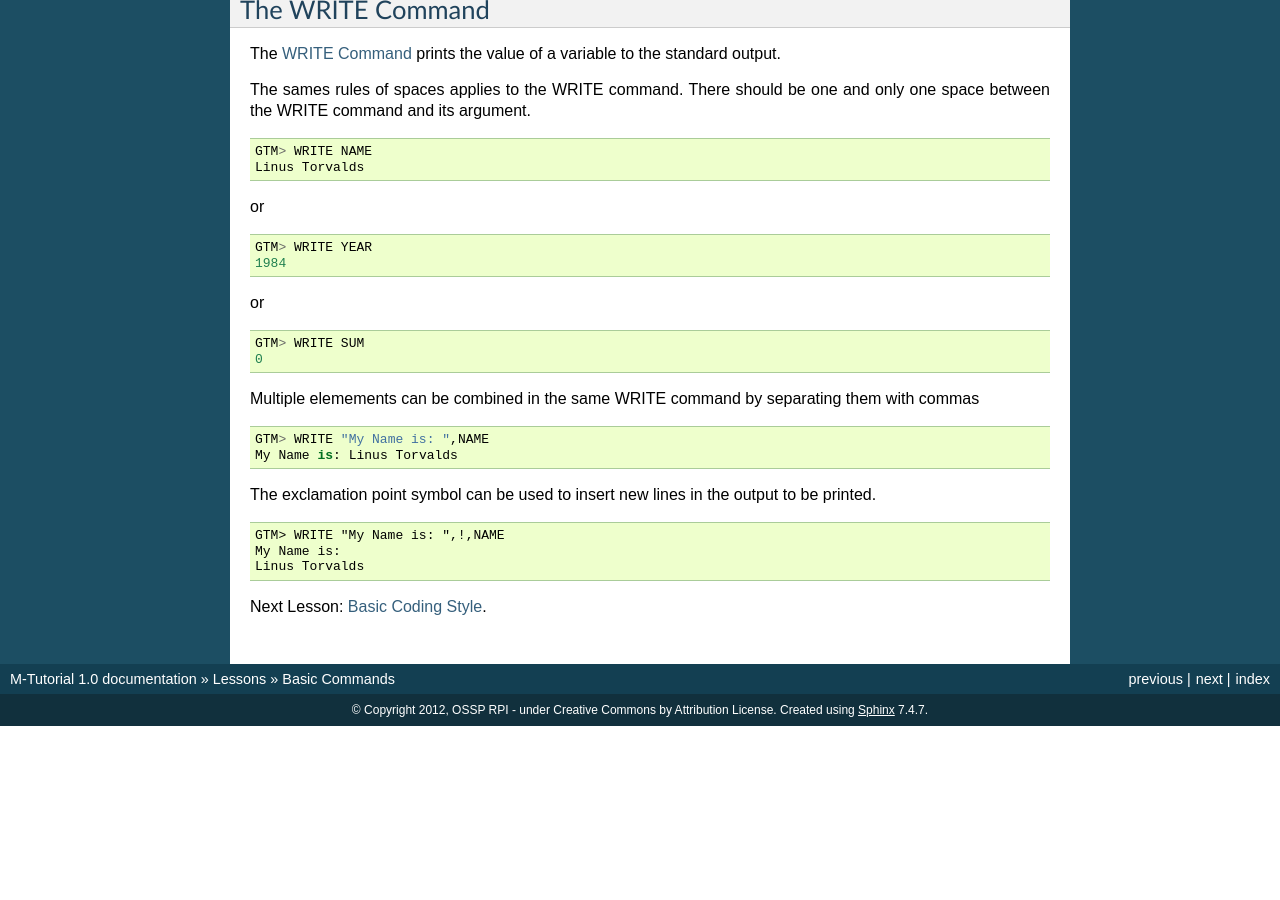
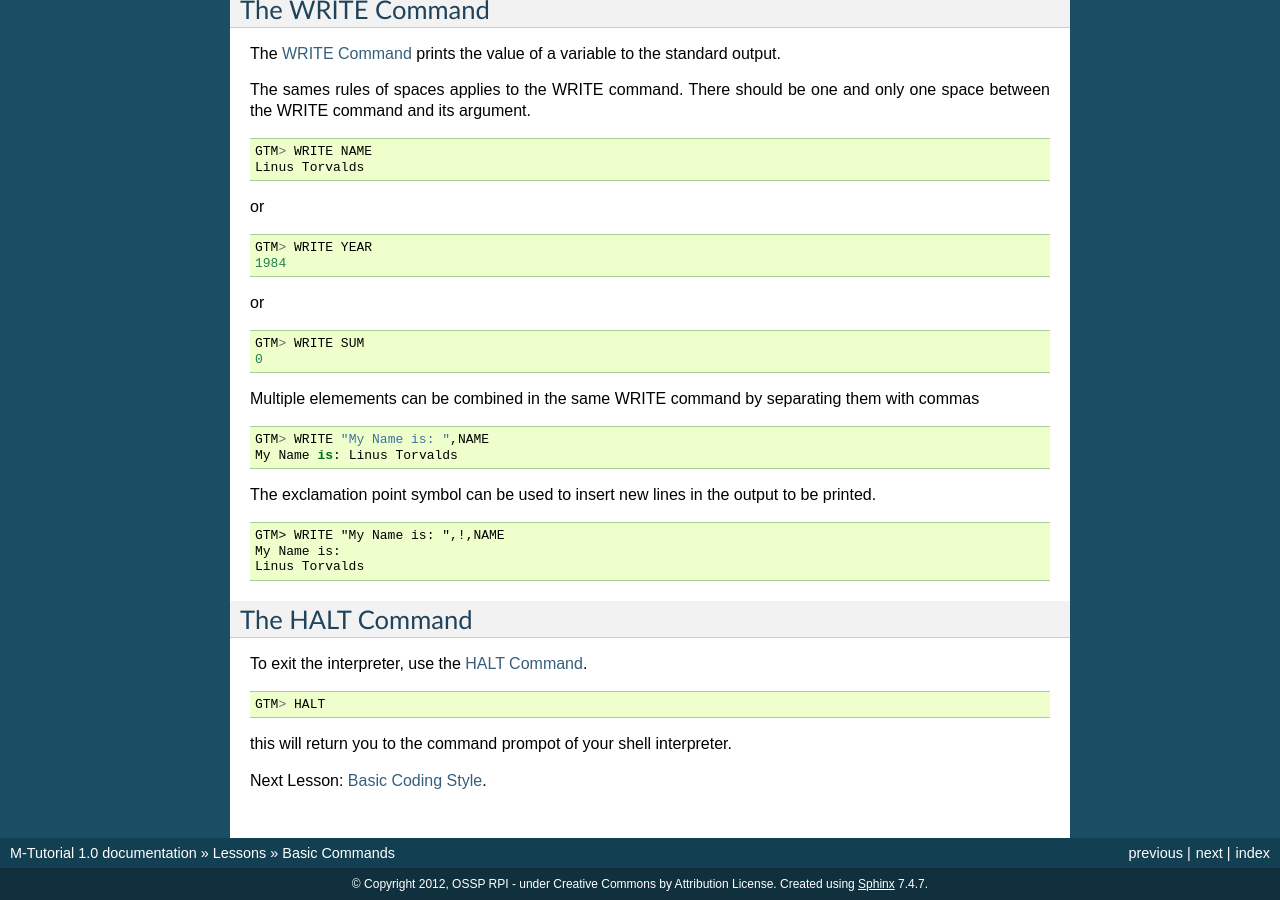
Before and after one commit to luisibanez/M-Tutorial, a Sphinx documentation site: the page built from source/BasicCommands_Lesson.rst, in a window 1280 px wide and 900 px high, scrolled down 1723 px. Built offline with Sphinx 7.4.7, drawn with Linux system fonts in a browser that asks for light colours; before the commit the page ends 2449 px from its top, so only the background shows below that.

Commit message:
Adding hint about HALT command.
On how to get out of the interpreter.

```diff
--- a/source/BasicCommands_Lesson.rst
+++ b/source/BasicCommands_Lesson.rst
@@ -164,4 +164,16 @@ The exclamation point symbol can be used to insert new lines in the output to be
   Linus Torvalds
 
 
+The HALT Command
+################
+
+To exit the interpreter, use the :ref:`halt-command-label`.
+
+::
+
+  GTM> HALT
+
+this will return you to the command prompot of your shell interpreter.
+
+
 Next Lesson: :ref:`basic-coding-style-lesson-label`.
```
